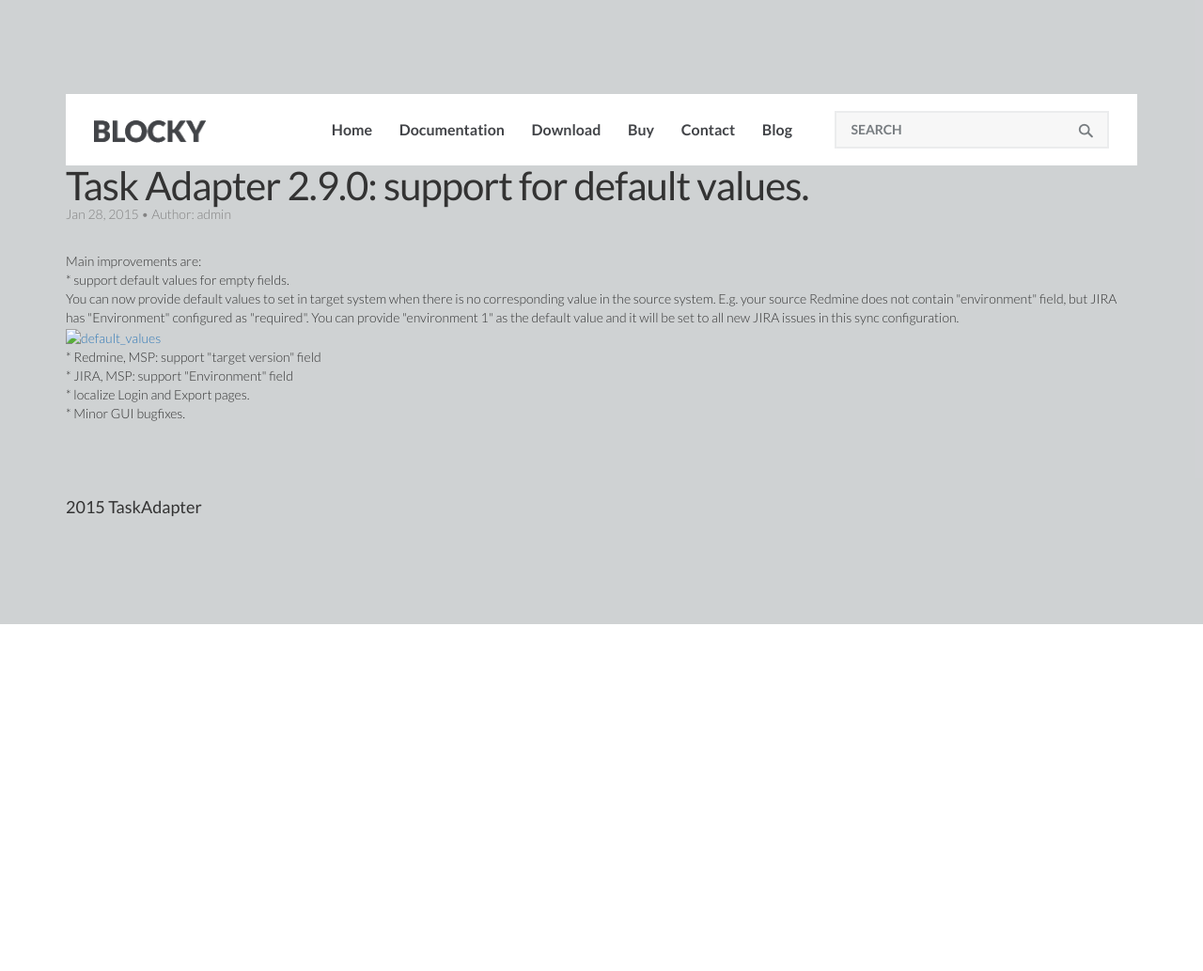
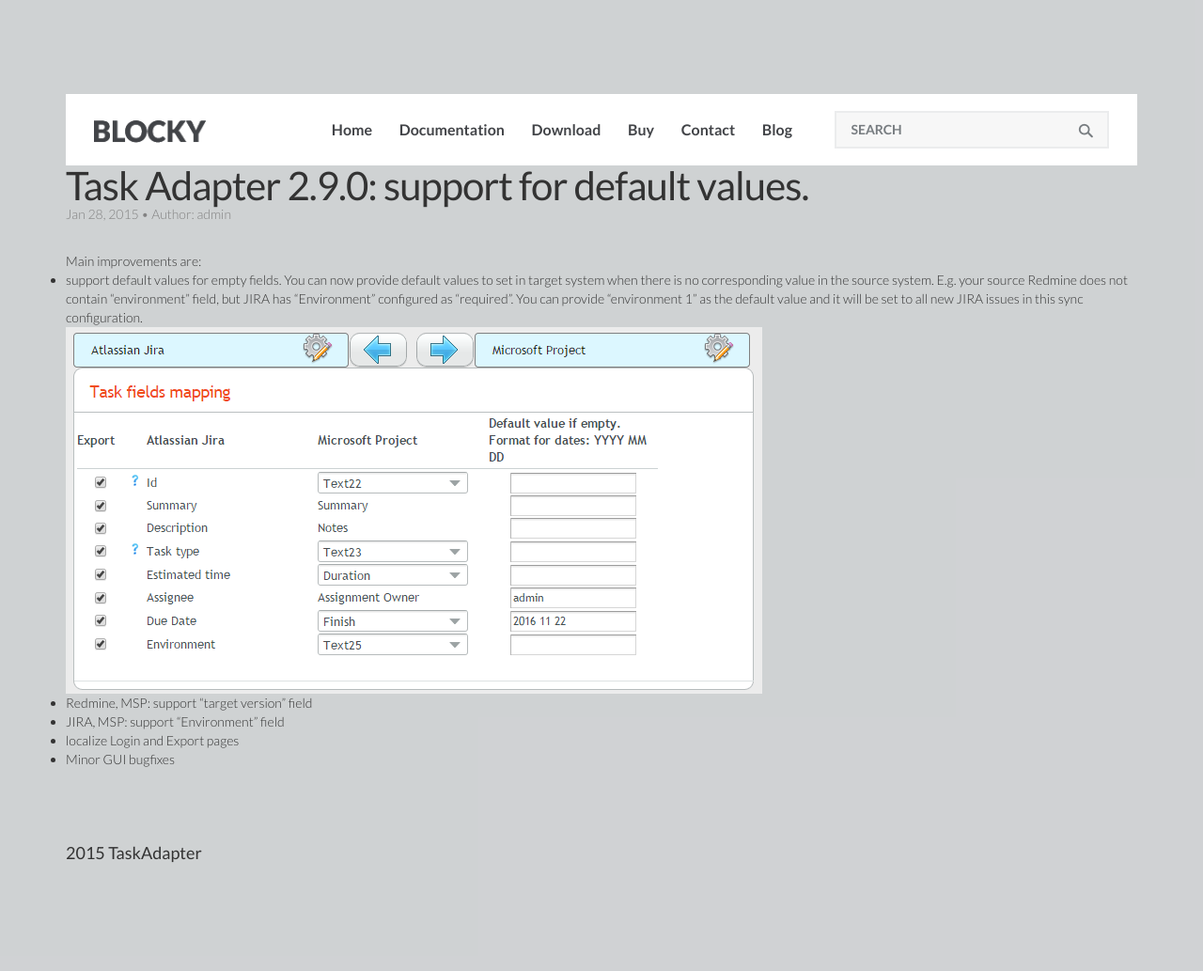
Before and after one commit to Syed-Shahzaib-Hussain/Task-Adapter-Copy, a Jekyll site: the page built from _posts/2015-01-28-task-adapter-2-9-0-support-for-default-values.md, in a window 1280 px wide. Shown: the whole page at 94% size. Built offline with Jekyll 4.4.1, drawn with Linux system fonts in a browser that asks for light colours; before the commit the page ends 900 px from its top, so only the background shows below that.

Commit message:
fixed broken image links

```diff
--- a/_posts/2015-01-28-task-adapter-2-9-0-support-for-default-values.md
+++ b/_posts/2015-01-28-task-adapter-2-9-0-support-for-default-values.md
@@ -9,11 +9,17 @@
 - release
 - microsoft project
 ---
-<p>Main improvements are:</p>
-<p>* support default values for empty fields.</p>
-<p>You can now provide default values to set in target system when there is no corresponding value in the source system. E.g. your source Redmine does not contain "environment" field, but JIRA has "Environment" configured as "required". You can provide "environment 1" as the default value and it will be set to all new JIRA issues in this sync configuration.</p>
-<p><a href="/images/uploads/2015/01/default_values1.png"><img class="alignnone size-full wp-image-736" alt="default_values" src="/images/uploads/2015/01/default_values1.png" width="741" height="390" /></a></p>
-<p>* Redmine, MSP: support "target version" field</p>
-<p>* JIRA, MSP: support "Environment" field</p>
-<p>* localize Login and Export pages.</p>
-<p>* Minor GUI bugfixes.</p>
+
+Main improvements are:
+
+* support default values for empty fields.
+You can now provide default values to set in target system when there is no corresponding value in the source system.
+E.g. your source Redmine does not contain "environment" field, but JIRA has "Environment" configured as "required".
+You can provide "environment 1" as the default value and it will be set to all new JIRA issues in this sync configuration.
+
+![Default values](/images/uploads/default_values1.png)
+
+* Redmine, MSP: support "target version" field
+* JIRA, MSP: support "Environment" field
+* localize Login and Export pages
+* Minor GUI bugfixes
```
Also changed, not shown: _posts/2012-10-26-upcoming-changes-in-the-user-interface.md (+3 -3 lines), _posts/2014-01-17-task-adapter-2-7-drop-your-msp-files.md (+8 -6 lines).
